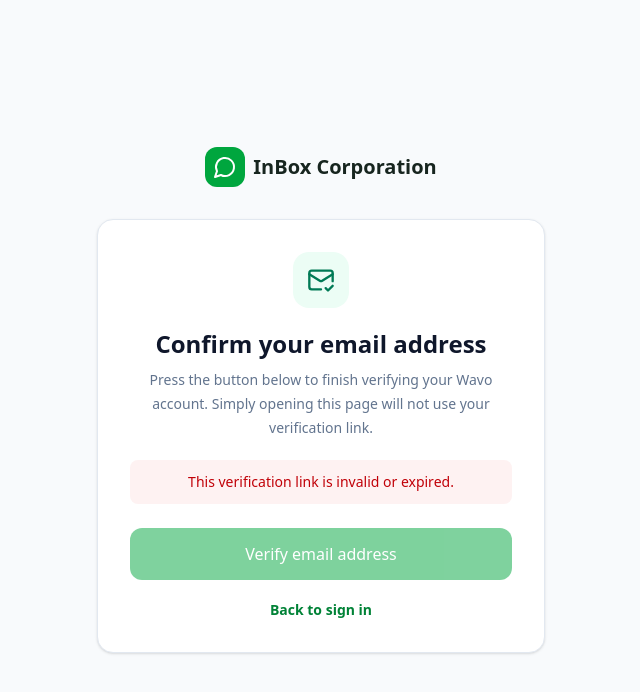
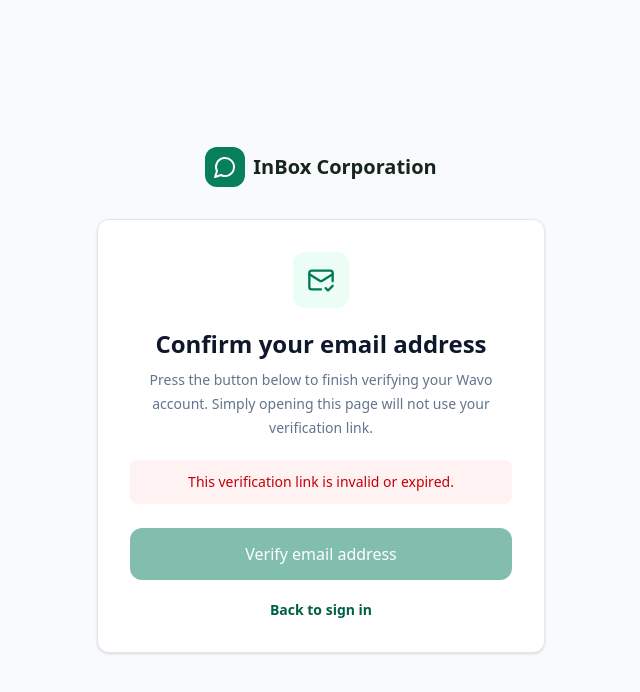
Before and after one commit to AdnaNation/InBox-Corporation1, a Next.js app: page /verify-email in a window 1280 px wide. Shown: the top 692 px of the page, without its empty margins (319-959 px from the left). Built offline with nearby package versions, Linux system fonts and the light colour scheme.

Commit message:
Align account and integration modules with Wavo design system

```diff
--- a/src/components/verify-email-client.jsx
+++ b/src/components/verify-email-client.jsx
@@ -48,20 +48,20 @@ export default function VerifyEmailClient() {
     <main className="flex min-h-screen items-center justify-center bg-slate-50 px-4 py-12">
       <div className="w-full max-w-md">
         <Link href="/" className="mb-8 flex items-center justify-center gap-2 text-xl font-bold">
-          <span className="rounded-xl bg-green-600 p-2 text-white"><MessageCircle /></span>
+          <span className="rounded-xl bg-[#087f5b] p-2 text-white"><MessageCircle /></span>
           InBox Corporation
         </Link>
-        <div className="rounded-2xl border border-slate-200 bg-white p-8 text-center shadow-sm">
-          <span className="mx-auto flex h-14 w-14 items-center justify-center rounded-2xl bg-emerald-50 text-emerald-700"><MailCheck size={28} /></span>
+        <div className="rounded-xl border border-slate-200 bg-white p-8 text-center shadow-sm">
+          <span className="mx-auto flex h-14 w-14 items-center justify-center rounded-xl bg-emerald-50 text-emerald-700"><MailCheck size={28} /></span>
           <h1 className="mt-5 text-2xl font-bold text-slate-900">Confirm your email address</h1>
           <p className="mt-2 text-sm leading-6 text-slate-500">Press the button below to finish verifying your Wavo account. Simply opening this page will not use your verification link.</p>
           {error && <p role="alert" className="mt-5 rounded-lg bg-red-50 p-3 text-sm text-red-700">{error}</p>}
           <form onSubmit={confirm} className="mt-6">
-            <button type="submit" disabled={!ready || !token || loading} className="flex w-full items-center justify-center gap-2 rounded-xl bg-green-600 py-3.5 font-semibold text-white hover:bg-green-700 disabled:cursor-not-allowed disabled:opacity-50">
+            <button type="submit" disabled={!ready || !token || loading} className="flex w-full items-center justify-center gap-2 rounded-xl bg-[#087f5b] py-3.5 font-semibold text-white hover:bg-[#066447] disabled:cursor-not-allowed disabled:opacity-50">
               {loading ? <><Loader2 className="animate-spin" size={18} />Verifying…</> : "Verify email address"}
             </button>
           </form>
-          <p className="mt-5 text-sm text-slate-500"><Link href="/login" className="font-semibold text-green-700 hover:text-green-800">Back to sign in</Link></p>
+          <p className="mt-5 text-sm text-slate-500"><Link href="/login" className="font-semibold text-emerald-800 hover:text-green-800">Back to sign in</Link></p>
         </div>
       </div>
     </main>
```
